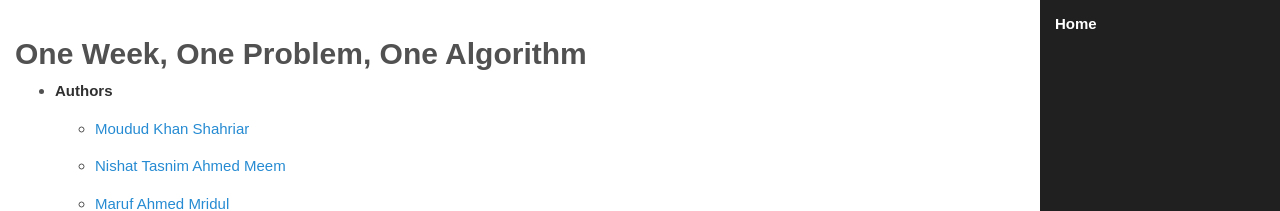
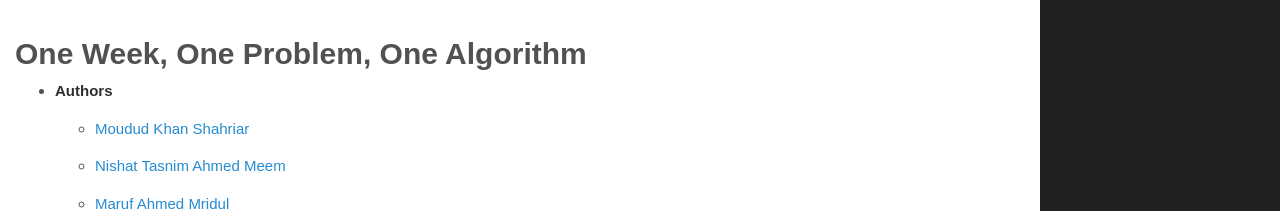
Before and after one commit to Corei13/Ozone, a Jekyll site: the page built from index.md, in a window 1280 px wide. Shown: the top 211 px of the page. Built offline with Jekyll 4.4.1, drawn with Linux system fonts in a browser that asks for light colours; Markdown is read by kramdown in place of the engine named in the settings.

Commit message:
removed home link from home

```diff
--- a/_includes/head.html
+++ b/_includes/head.html
@@ -9,11 +9,12 @@
   <title>
     {% if page.author != null %}
         {{ site.data.authors[page.author] }}
+        &middot;
     {% endif %}
     {% if page.problem != null %}
         {{ site.data.problems[page.problem].title }}
+        &middot;
     {% endif %}
-    &middot;
     {{ site.title }}
   </title>
 
--- a/_includes/sidebar.html
+++ b/_includes/sidebar.html
@@ -7,11 +7,13 @@
 <div class="sidebar">
   <div class="container">
     <nav class="sidebar-nav">
-      <b class="sidebar-nav-item">
+      {% if page.title != 'Home' %}
+        <b class="sidebar-nav-item">
           <a class = "active" href="{{ site.baseurl }}">
             <h4>Home</h4>
           </a>
         </b>
+      {% endif %}
 
       {% if page.author %}
         {% for author in site.data.authors %}
```
